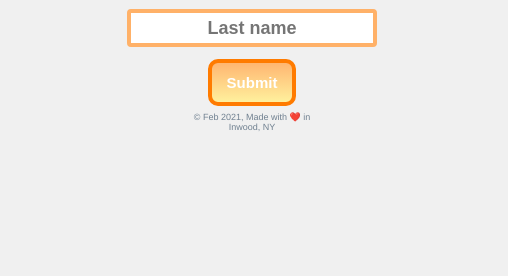
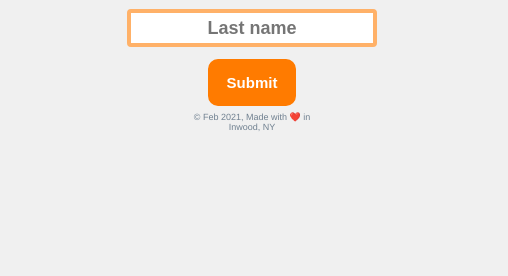
Before and after one commit to iamserda/gatobase, a plain HTML site: page index.html in a window 1280 px wide. Shown: the part 486-762 px from the top of the page, 772-1280 px from the left. Drawn offline with Linux system fonts and the light colour scheme.

Commit message:
update button style, effects. -iamserda

```diff
--- a/index.css
+++ b/index.css
@@ -199,23 +199,29 @@ input {
     padding: 0.75em 1em;
     font-size: 1.25rem;
     font-weight: bold;
-    background: linear-gradient(0.5turn, #ffb671, 50%, rgb(255, 240, 157));
+    /* background: linear-gradient(0.5turn, #ffb671, 50%, rgb(255, 240, 157)); */
+    background-color: #ff7b00;
     border: 4px solid #ff7b00;
     border-radius: 10px;
     color: white;
     max-height: 50px;
     max-width: 150px;
+    cursor: pointer;
+    transition: background 0.25s;
 }
 
 .form .button:hover {
-    background: linear-gradient(0.5turn, #ff7b00, 75%, rgb(255, 217, 0));
+    /* background: linear-gradient(0.5turn, #ff7b00, 75%, rgb(255, 217, 0)); */
+    background: white;
+    color: #ff7b00;
 }
 
 .form .button:active {
-    background: white;
-    color: #ff7b00;
+    background: rgb(255, 182, 114);
+    color: #ffffff;
     padding-right: 1.5em;
     padding-left: 1.5em;
+    border: none;
 }
 
 .footer {
```
